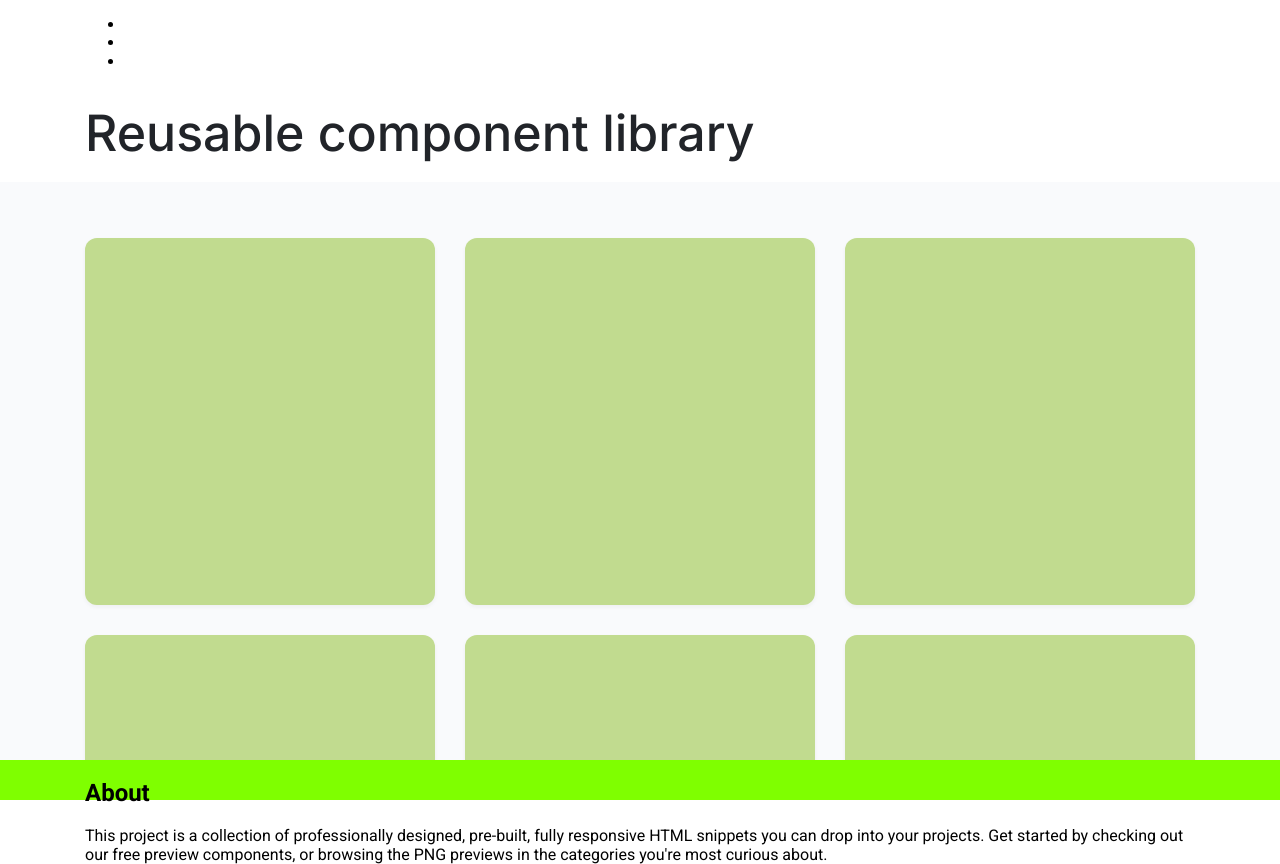
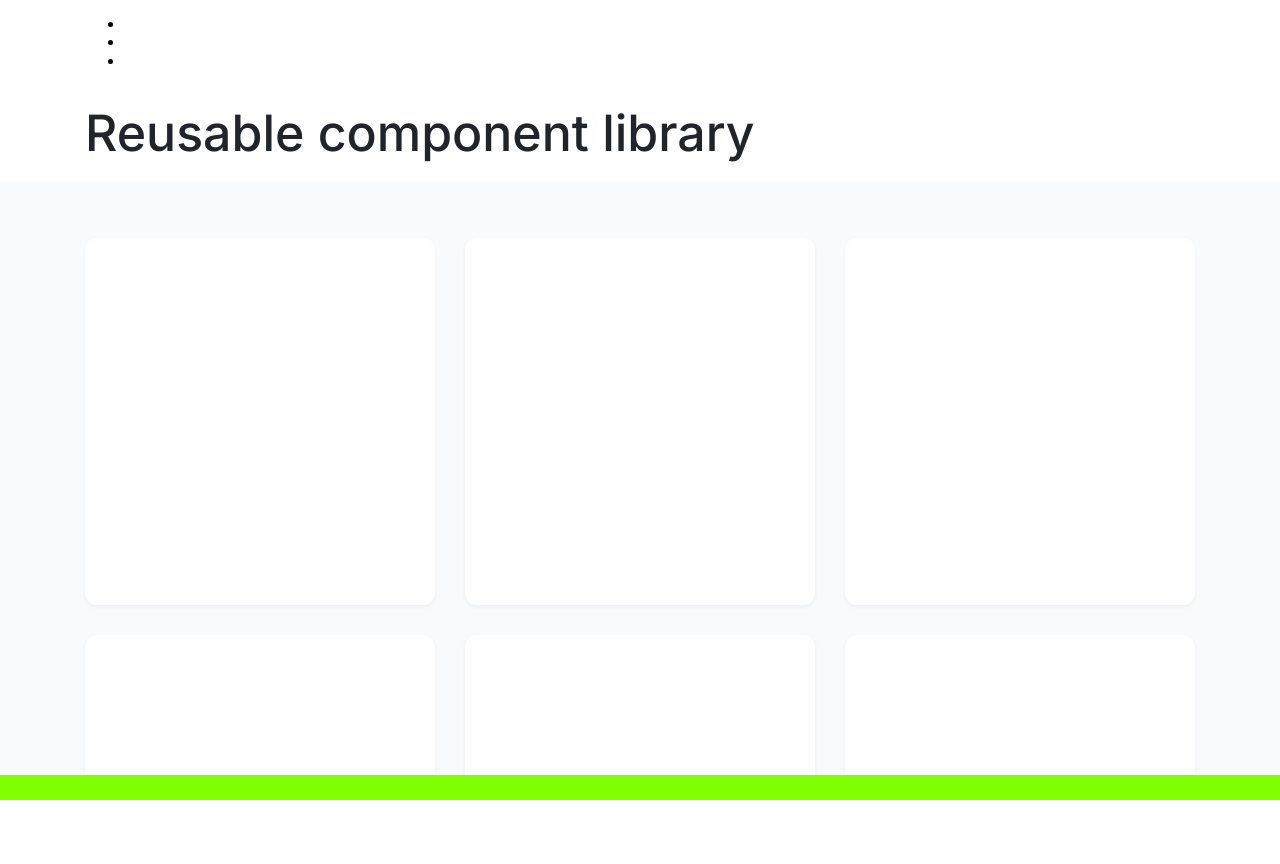
Before and after one commit to js-tasks-ru/htmlcss-20231222_khalhadj, a website: page index.html in a window 1280 px wide. After the commit the page ends 800 px from the top, so only its background shows below. Drawn offline with Linux system fonts and the light colour scheme.

Commit message:
add cards

```diff
--- a/components/card/card.css
+++ b/components/card/card.css
@@ -2,6 +2,6 @@
     width: 350px;
     height: 367px;
     border-radius: 12px;
-    background: #c1db8f;
+    background: #FFF;
     box-shadow: 0px 2px 4px 0px rgba(33, 36, 41, 0.05);
 }
--- a/index.html
+++ b/index.html
@@ -38,12 +38,7 @@
         </main>
         <footer class="footer">
             <div class="container">
-                <h2 class="footer__title">About</h2>
-                <p class="footer__text">This project is a collection of professionally designed, pre-built, fully
-                    responsive
-                    HTML snippets you can drop into your projects. Get started by checking out our free preview
-                    components,
-                    or browsing the PNG previews in the categories you're most curious about.</p>
+
             </div>
         </footer>
     </div>
```
